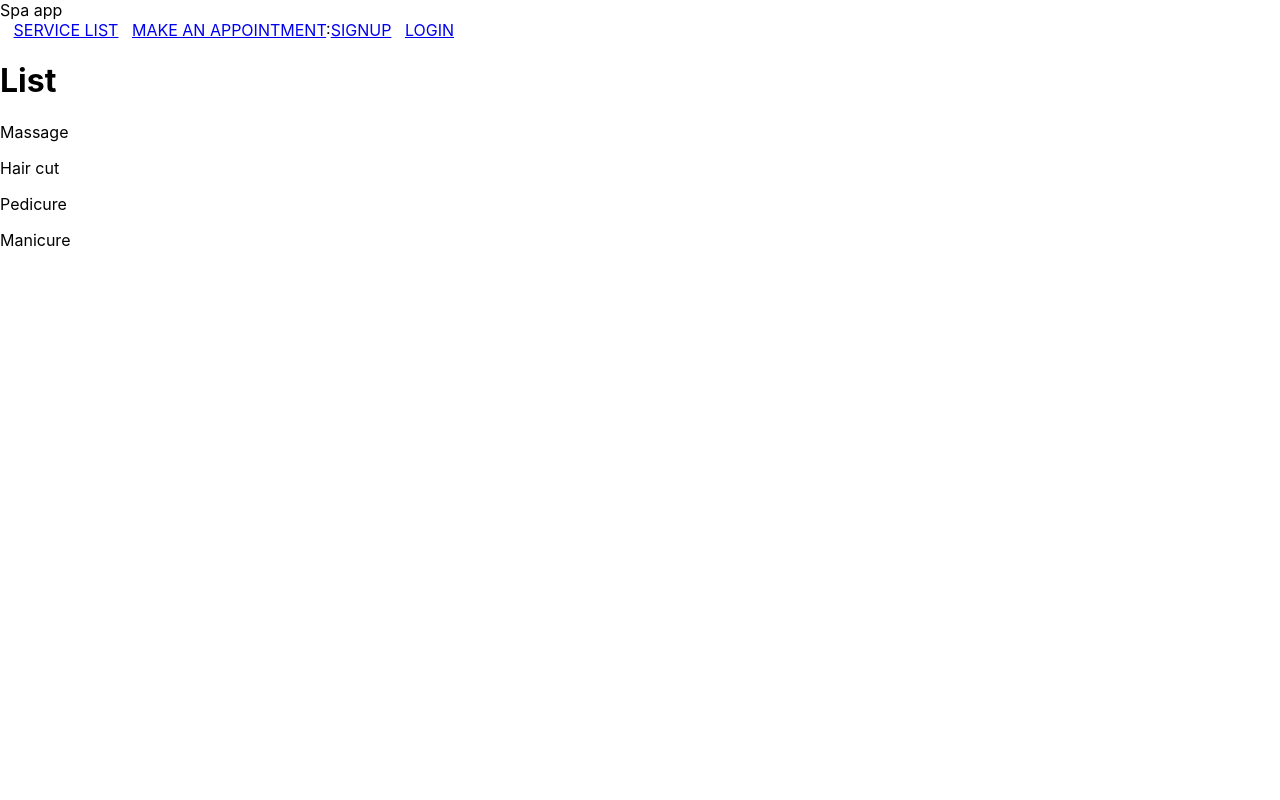
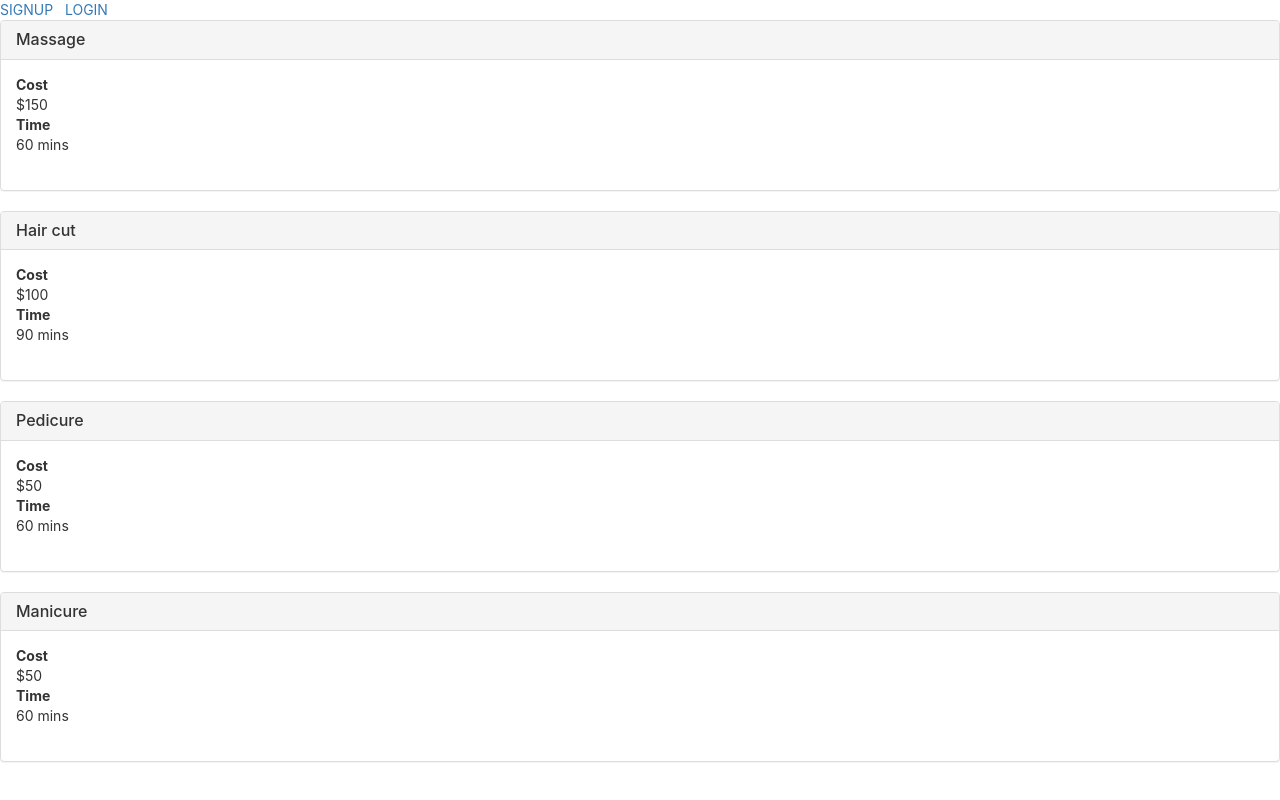
Before and after one commit to vanessalarsen33/project-four, a React (Create React App) app: page /services in a window 1280 px wide. Built offline with nearby package versions, Linux system fonts and the light colour scheme.

Commit message:
service cards

```diff
--- a/package.json
+++ b/package.json
@@ -37,5 +37,6 @@
       "last 1 firefox version",
       "last 1 safari version"
     ]
-  }
+  },
+  "proxy": "http://localhost:3001"
 }
--- a/public/index.html
+++ b/public/index.html
@@ -15,6 +15,7 @@
       user's mobile device or desktop. See https://developers.google.com/web/fundamentals/web-app-manifest/
     -->
     <link rel="manifest" href="%PUBLIC_URL%/manifest.json" />
+    <link rel="stylesheet" href="https://maxcdn.bootstrapcdn.com/bootstrap/3.3.7/css/bootstrap.min.css" integrity="sha384-BVYiiSIFeK1dGmJRAkycuHAHRg32OmUcww7on3RYdg4Va+PmSTsz/K68vbdEjh4u" crossorigin="anonymous">
     <!--
       Notice the use of %PUBLIC_URL% in the tags above.
       It will be replaced with the URL of the `public` folder during the build.
--- a/src/components/ServiceCard/ServiceCard.jsx
+++ b/src/components/ServiceCard/ServiceCard.jsx
@@ -1,10 +1,11 @@
 import React from 'react';
+import { Link, Route, Switch } from 'react-router-dom';
 
 function ServiceCard({ serviceFromParent }) {
   return (
     <div className='panel panel-default'>
         <div className="panel-heading">
-                <h3 className='panel-title'>{serviceFromParent.service}</h3>
+          <h3 className='panel-title'>{serviceFromParent.type}</h3>
         </div>
         <div className='panel-body'>
           <dl>
--- a/src/pages/App/App.js
+++ b/src/pages/App/App.js
@@ -1,39 +1,39 @@
 import React, { Component } from 'react';
-import { Route, Switch, NavLink, Redirect } from 'react-router-dom';
+import { Link, Route, Switch, NavLink, Redirect } from 'react-router-dom';
 import ServiceListPage from '../ServiceListPage/ServiceListPage';
-import SignupForm from '../../components/SignupForm/SignupForm';
+import SignupPage from '../SignupPage/SignupPage';
 import LoginPage from '../LoginPage/LoginPage';
 import userService from '../../utils/userService'
 
-const services= [
+class App extends Component {
+  state = {
+    services: [
       {
         _id: 1,
-          service: 'Massage',
+        type: 'Massage',
         cost: '$150',
         time: '60 mins'
       },
       {
         _id: 2,
-          service: 'Hair cut',
+        type: 'Hair cut',
         cost: '$100',
         time: '90 mins'
       },
       {
         _id: 3,
-          service: 'Pedicure',
+        type: 'Pedicure',
         cost: '$50',
         time: '60 mins'
       },
       {
         _id: 4,
-        service: 'Manicure',
+        type: 'Manicure',
         cost: '$50',
         time: '60 mins'
       },
-  ];
-
-class App extends Component {
-
+    ]
+  }
   handleLogout = () => {
     userService.logout();
     this.setState({
@@ -45,17 +45,19 @@ class App extends Component {
     this.setState();
   }
 
-render () {
+  render() {
     return (
       <div className="App">
         <header className="App-header">
-          Spa app
           <nav>
+            {userService.getUser() ?
               <>
+                {userService.getUser().name ? `WELCOME, ${userService.getUser().name.toUpperCase()}` : ''}
             &nbsp;&nbsp;&nbsp;
-                <NavLink exact to='/'>SERVICE LIST</NavLink>
+            <NavLink exact to='/logout' onClick={this.handleLogout}>LOGOUT</NavLink>                &nbsp;&nbsp;&nbsp;
+                <NavLink exact to='/services'>SERVICE LIST</NavLink>
                 &nbsp;&nbsp;&nbsp;
-                <NavLink exact to='/add'>MAKE AN APPOINTMENT</NavLink>
+                <NavLink exact to='/appointment'>MAKE AN APPOINTMENT</NavLink>
               </>
               :
               <>
@@ -64,24 +66,27 @@ render () {
                 <NavLink exact to='/login'>LOGIN</NavLink>
                 &nbsp;&nbsp;&nbsp;
             </>
+            }
           </nav>
         </header>
         <main>
           <Switch>
             <Route exact path='/signup' render={({ history }) =>
-            <SignupForm
-              history={history}
-              handleSignupOrLogin={this.handleSignupOrLogin}
-            />
-          }/>
+              <SignupPage history={history} handleSignupOrLogin={this.handleSignupOrLogin} />
+            } />
             <Route exact path='/login' render={({ history }) =>
               <LoginPage
                 history={history}
                 handleSignupOrLogin={this.handleSignupOrLogin}
               />
-          }/>
+            } />
+            <Route exact path='/services' render={({ history }) =>
+              <ServiceListPage servicesFromParent={this.state.services} />
+            } />
           </Switch>
-          <ServiceListPage ListOfServices={services} />
+          <div>
+
+          </div>
         </main>
       </div>
     );
--- a/src/pages/ServiceListPage/ServiceListPage.jsx
+++ b/src/pages/ServiceListPage/ServiceListPage.jsx
@@ -1,18 +1,20 @@
-import React, { Component } from 'react';
+import React from 'react';
 import './ServiceListPage.css';
+import { Link } from 'react-router-dom';
 import ServiceCard from '../../components/ServiceCard/ServiceCard';
 
-class ServiceListPage extends Component {
-  render(props) {
+function ServiceListPage({ servicesFromParent }) {
   return (
     <>
-      <h1>List</h1>
-      {this.props.ListOfServices.map(service =>
-      <p>{service.service}</p>
+      <div className='ServiceListPage-grid'>
+        {servicesFromParent.map(service =>
+          <ServiceCard
+          key={service._id}
+          serviceFromParent={service}
+          />
         )}
+      </div>
     </>
   );
 }
-}
-
 export default ServiceListPage;
--- /dev/null
+++ b/src/pages/SignupPage/SignupPage.jsx
@@ -0,0 +1,22 @@
+import React, { Component } from 'react';
+import SignupForm from '../../components/SignupForm/SignupForm';
+
+class SignupPage extends Component {
+
+  state = {message: ''}
+
+  updateMessage = (msg) => {
+    this.setState({message: msg});
+  }
+
+  render() {
+    return (
+      <div className='SignupPage'>
+        <SignupForm {...this.props} updateMessage={this.updateMessage} />
+        <p>{this.state.message}</p>
+      </div>
+    );
+  }
+}
+
+export default SignupPage;
--- a/src/utils/userService.js
+++ b/src/utils/userService.js
@@ -1,4 +1,3 @@
-
 import tokenService from './tokenService';
 
 const BASE_URL = '/api/users';
```
Also changed, not shown: src/pages/AppointmentPage/AppointmentPage.jsx (added). Lines whose indentation alone changed are shown as unchanged.
